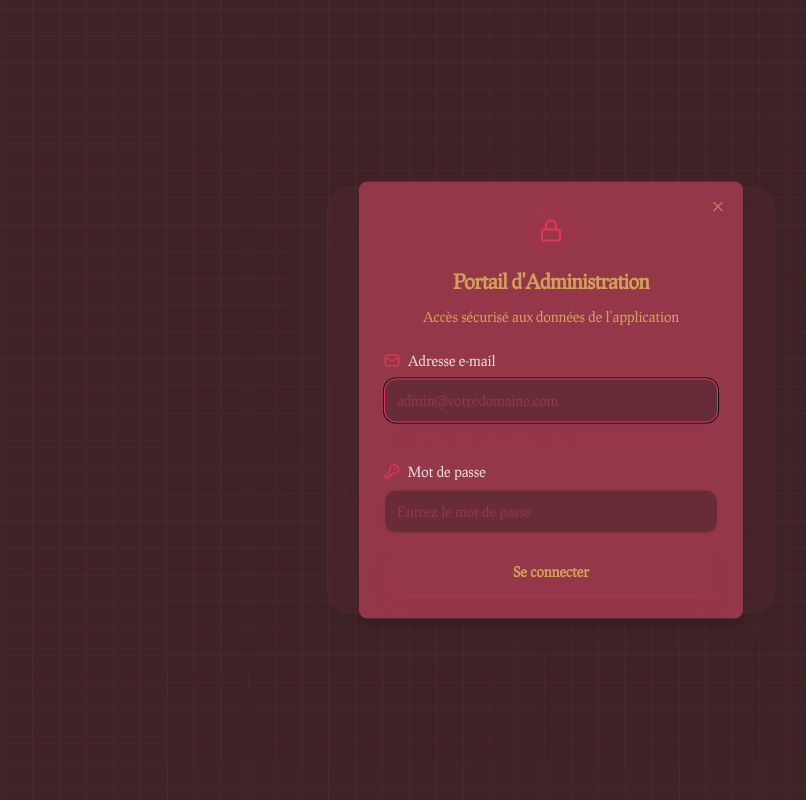
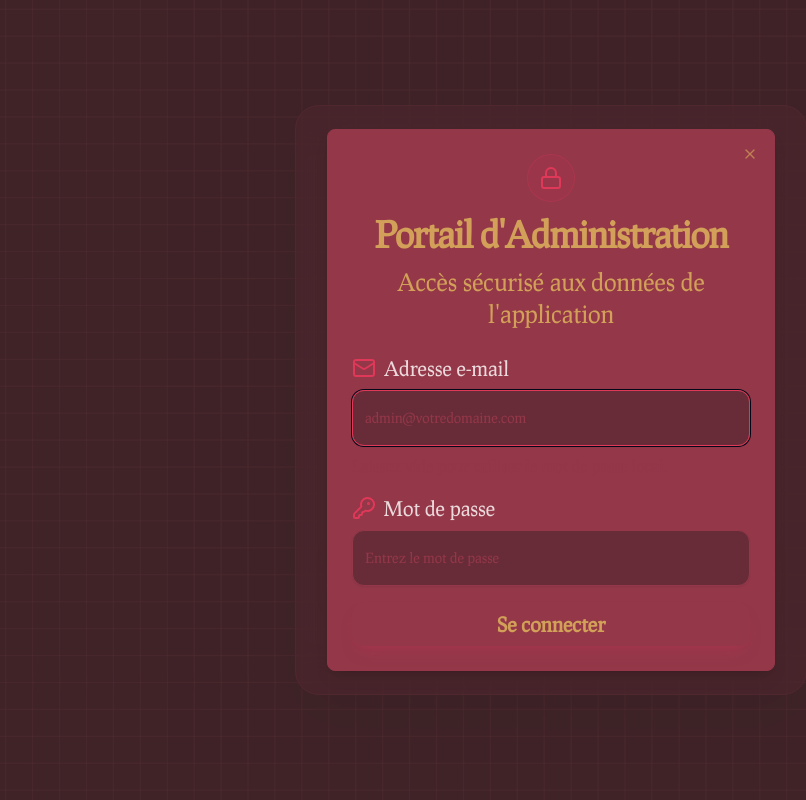
Before and after one commit to dokat/photobooth-app, a React (Vite) app: page / in a window 1280 px wide. Both pictures are taken after a click on the button "Accès données admin". Shown: the whole page, without its empty margins (89-895 px from the left). Built offline with nearby package versions, Linux system fonts and the light colour scheme.

Commit message:
feat: enhance UI elements across components with improved font sizes and button styles

```diff
--- a/src/components/CameraView.tsx
+++ b/src/components/CameraView.tsx
@@ -112,11 +112,11 @@ export function CameraView({
       {/* --- Header Section --- */}
       <CardHeader className="p-0 border-b border-neutral-800 pb-4 shrink-0 flex flex-row items-center justify-between">
         <div className="space-y-1">
-          <CardTitle className="text-3xl font-bold flex items-center gap-3 bg-gradient-to-r from-emerald-400 to-cyan-400 bg-clip-text text-transparent">
-            <Camera className="w-8 h-8 text-emerald-400" />
+          <CardTitle className="text-4xl font-bold flex items-center gap-3 bg-gradient-to-r from-emerald-400 to-cyan-400 bg-clip-text text-transparent">
+            <Camera className="w-10 h-10 text-emerald-400" />
             Immortalisez votre aventure !
           </CardTitle>
-          <CardDescription className="text-neutral-400 text-lg">
+          <CardDescription className="text-neutral-400 text-2xl">
             Choisissez le décor dans lequel vous souhaitez apparaître, puis cliquez sur l’appareil photo. Vous aurez ensuite 5 secondes pour prendre la pose… Sourire éclatant ou grimace rigolote, à vous de choisir !
           </CardDescription>
         </div>
@@ -140,21 +140,20 @@ export function CameraView({
                     : "bg-neutral-800 text-neutral-400 hover:text-white border-neutral-700"
                 )}
               >
-                <Pipette className="w-5 h-5" />
+                <Pipette className="w-10 h-10" />
               </Button>
             </div>
           )}
 
           <Button
             variant="ghost"
-            size="icon"
             onClick={handleAdminToggle}
             className={cn(
-              "rounded-full transition-all duration-300",
+              "rounded-full transition-all duration-300 [&_svg]:size-auto",
               isAdmin ? "text-emerald-500 hover:bg-emerald-500/10" : "text-neutral-600 hover:text-neutral-400"
             )}
           >
-            {isAdmin ? <Lock className="w-5 h-5" /> : <Settings className="w-5 h-5" />}
+            {isAdmin ? <Lock className="w-10 h-10" /> : <Settings className="w-10 h-10" />}
           </Button>
         </div>
       </CardHeader>
@@ -197,17 +196,17 @@ export function CameraView({
                 onClick={onRetake}
                 variant="secondary"
                 size="lg"
-                className="h-16 px-8 rounded-2xl text-xl font-bold bg-neutral-800/80 hover:bg-neutral-700 text-white shadow-xl hover:scale-105 transition-all border border-neutral-700"
+                className="h-16 px-8 rounded-2xl text-4xl font-bold bg-neutral-800/80 hover:bg-neutral-700 text-white shadow-xl hover:scale-105 transition-all border border-neutral-700 [&_svg]:size-auto"
               >
-                <RefreshCw className="w-6 h-6 mr-3" />
+                <RefreshCw className="w-10 h-10 mr-3" />
                 Reprendre la photo
               </Button>
               <Button
                 onClick={onValidate}
                 size="lg"
-                className="h-16 px-8 rounded-2xl text-xl font-bold bg-emerald-500 hover:bg-emerald-400 text-white shadow-[0_0_30px_rgba(16,185,129,0.5)] hover:scale-105 transition-all border-none"
+                className="h-16 px-8 rounded-2xl text-4xl font-bold bg-emerald-500 hover:bg-emerald-400 text-white shadow-[0_0_30px_rgba(16,185,129,0.5)] hover:scale-105 transition-all border-none [&_svg]:size-auto"
               >
-                <Check className="w-6 h-6 mr-3" />
+                <Check className="w-10 h-10 mr-3" />
                 Valider la photo
               </Button>
             </div>
@@ -217,9 +216,9 @@ export function CameraView({
             <div className="absolute inset-0 bg-gradient-to-t from-black/60 to-transparent flex items-end justify-center pb-12 transition-all duration-300">
               <Button
                 onClick={startCountdown}
-                className="rounded-full w-16 h-16 bg-emerald-500 hover:bg-emerald-400 shadow-[0_0_50px_rgba(16,185,129,0.5)] transition-all active:scale-90 border-none group/btn"
+                className="rounded-full w-24 h-24 bg-emerald-500/75 hover:bg-emerald-400/75 shadow-[0_0_50px_rgba(16,185,129,0.5)] transition-all active:scale-90 border-none group/btn [&_svg]:size-auto"
               >
-                <Camera className="text-white transition-transform group-hover/btn:scale-110" size={16} />
+                <Camera className="text-white transition-transform group-hover/btn:scale-110" size={40} />
               </Button>
             </div>
           )
--- a/src/components/Home.tsx
+++ b/src/components/Home.tsx
@@ -88,26 +88,26 @@ export function Home() {
       onClick={requestFullscreen}
       className="min-h-screen flex flex-col items-center justify-center p-4 cursor-pointer"
     >
-      <Card className="w-full max-w-md p-8 flex flex-col items-center justify-center space-y-8 bg-neutral-900/50 backdrop-blur-xl border-neutral-800 shadow-2xl rounded-3xl">
+      <Card className="w-full max-w-lg p-8 flex flex-col items-center justify-center space-y-8 bg-neutral-900/50 backdrop-blur-xl border-neutral-800 shadow-2xl rounded-3xl">
         <div className="w-24 h-24 bg-emerald-500/10 rounded-full flex items-center justify-center">
           <Camera className="w-12 h-12 text-emerald-500" />
         </div>
 
         <div className="text-center space-y-2">
-          <h1 className="text-3xl font-bold text-neutral-100">Immortalisez votre aventure !</h1>
-          <p className="text-neutral-400">Photographiez-vous devant le portail qui mène au monde des jeux.</p>
+          <h1 className="text-6xl font-bold text-neutral-100">Immortalisez votre aventure !</h1>
+          <p className="text-neutral-400 text-3xl">Photographiez-vous devant le portail qui mène au monde des jeux.</p>
         </div>
 
         <button
           onClick={handleStart}
-          className="w-full py-4 px-6 bg-emerald-600 hover:bg-emerald-500 text-white rounded-2xl font-semibold text-lg transition-all active:scale-95 shadow-lg shadow-emerald-500/25 border-none"
+          className="w-full py-4 px-6 bg-emerald-600 hover:bg-emerald-500 text-white rounded-2xl font-semibold text-3xl transition-all active:scale-95 shadow-lg shadow-emerald-500/25 border-none"
         >
           Commencer
         </button>
 
         <button
           onClick={handleOpenDataDialog}
-          className="flex items-center gap-2 text-xs text-neutral-500 hover:text-neutral-300 transition-colors border-none bg-transparent cursor-pointer"
+          className="flex items-center gap-2 text-xl text-neutral-500 hover:text-neutral-300 transition-colors border-none bg-transparent cursor-pointer"
         >
           <Database className="w-3.5 h-3.5" />
           Accès données admin
@@ -115,23 +115,23 @@ export function Home() {
       </Card>
 
       <Dialog open={showAuthDialog} onOpenChange={setShowAuthDialog}>
-        <DialogContent className="bg-neutral-900 border-neutral-800 text-neutral-100 rounded-2xl max-w-sm">
+        <DialogContent className="bg-neutral-900 border-neutral-800 text-neutral-100 rounded-2xl max-w-md">
           <DialogHeader className="space-y-3">
             <div className="mx-auto w-12 h-12 bg-emerald-500/10 text-emerald-400 rounded-full flex items-center justify-center border border-emerald-500/20">
               <Lock className="w-6 h-6" />
             </div>
-            <DialogTitle className="text-center text-xl font-bold text-neutral-100">
+            <DialogTitle className="text-center text-4xl font-bold text-neutral-100">
               Portail d'Administration
             </DialogTitle>
-            <DialogDescription className="text-center text-neutral-400">
+            <DialogDescription className="text-center text-2xl text-neutral-400">
               Accès sécurisé aux données de l'application
             </DialogDescription>
           </DialogHeader>
 
           <form onSubmit={handleLogin} className="space-y-4 pt-2">
             <div className="space-y-2">
-              <label className="text-sm font-medium text-neutral-300 flex items-center gap-2">
-                <Mail className="w-4 h-4 text-emerald-500" />
+              <label className="text-xl font-medium text-neutral-300 flex items-center gap-2">
+                <Mail className="w-6 h-6 text-emerald-500" />
                 Adresse e-mail
               </label>
               <Input
@@ -139,17 +139,17 @@ export function Home() {
                 placeholder="admin@votredomaine.com"
                 value={loginEmail}
                 onChange={(e) => setLoginEmail(e.target.value)}
-                className="bg-neutral-950/50 border-neutral-800 text-neutral-200 placeholder:text-neutral-600 focus:border-emerald-500 focus:ring-1 focus:ring-emerald-500 h-11 rounded-xl"
+                className="text-xl bg-neutral-950/50 border-neutral-800 text-neutral-200 placeholder:text-neutral-600 focus:border-emerald-500 focus:ring-1 focus:ring-emerald-500 h-14 rounded-xl"
                 autoFocus
               />
-              <p className="text-[10px] text-neutral-500">
+              <p className=" text-neutral-500">
                 Laissez vide pour utiliser le mot de passe local.
               </p>
             </div>
 
             <div className="space-y-2">
-              <label className="text-sm font-medium text-neutral-300 flex items-center gap-2">
-                <KeyRound className="w-4 h-4 text-emerald-500" />
+              <label className="text-xl font-medium text-neutral-300 flex items-center gap-2">
+                <KeyRound className="w-6 h-6 text-emerald-500" />
                 Mot de passe
               </label>
               <Input
@@ -157,7 +157,7 @@ export function Home() {
                 placeholder="Entrez le mot de passe"
                 value={password}
                 onChange={(e) => setPassword(e.target.value)}
-                className="bg-neutral-950/50 border-neutral-800 text-neutral-200 placeholder:text-neutral-600 focus:border-emerald-500 focus:ring-1 focus:ring-emerald-500 h-11 rounded-xl"
+                className="text-xl bg-neutral-950/50 border-neutral-800 text-neutral-200 placeholder:text-neutral-600 focus:border-emerald-500 focus:ring-1 focus:ring-emerald-500 h-14 rounded-xl"
               />
             </div>
 
@@ -171,7 +171,7 @@ export function Home() {
             <Button
               type="submit"
               disabled={isAuthenticating}
-              className="w-full bg-emerald-600 hover:bg-emerald-500 text-white font-semibold h-11 rounded-xl transition-all shadow-lg shadow-emerald-500/15 flex items-center justify-center gap-2"
+              className="text-xl w-full bg-emerald-600 hover:bg-emerald-500 text-white font-semibold h-11 rounded-xl transition-all shadow-lg shadow-emerald-500/15 flex items-center justify-center gap-2"
             >
               {isAuthenticating ? (
                 <>
--- a/src/components/Instructions.tsx
+++ b/src/components/Instructions.tsx
@@ -7,16 +7,16 @@ export function Instructions() {
 
     return (
         <div className="flex items-center justify-center min-h-screen">
-            <Card className="w-full max-w-md p-8 flex flex-col items-center justify-center space-y-8 bg-neutral-900/50 backdrop-blur-xl border-neutral-800 shadow-2xl rounded-3xl text-lg text-neutral-400">
+            <Card className="w-full max-w-4xl p-8 flex flex-col items-center justify-center space-y-8 bg-neutral-900/50 backdrop-blur-xl border-neutral-800 shadow-2xl rounded-3xl text-4xl text-neutral-400">
                 <p className=" mb-6">Choisissez le décor dans lequel vous souhaitez apparaître, puis cliquez sur l’appareil photo.
                     Vous aurez ensuite 5 secondes pour prendre la pose… Sourire éclatant ou grimace rigolote, à vous de choisir !</p>
 
                 <p>Une fois votre photo validée, entrez votre adresse mail pour la recevoir.</p>
                 <button
                     onClick={() => navigate("/photobooth")}
-                    className="w-full flex items-center gap-2 justify-center py-4 px-6 bg-emerald-600 hover:bg-emerald-500 text-white rounded-2xl font-semibold text-lg transition-all active:scale-95 shadow-lg shadow-emerald-500/25 border-none"
+                    className="w-full flex items-center gap-2 justify-center py-4 px-6 bg-emerald-600 hover:bg-emerald-500 text-white rounded-2xl font-semibold text-4xl transition-all active:scale-95 shadow-lg shadow-emerald-500/25 border-none"
                 >
-                    Continuer <ArrowRight />
+                    Continuer <ArrowRight size={40}/>
                 </button>
             </Card>
         </div>
--- a/src/components/ShareScreen.tsx
+++ b/src/components/ShareScreen.tsx
@@ -51,7 +51,7 @@ export function ShareScreen({ capturedPhoto }: ShareScreenProps) {
             <span className="bg-gradient-to-r from-emerald-400 to-cyan-400 bg-clip-text text-transparent">Magnifique !</span>
           </h2>
 
-          <p className="text-neutral-400 text-lg mb-10 leading-relaxed">
+          <p className="text-neutral-400 text-3xl mb-10 leading-relaxed">
             Votre souvenir est prêt. Entrez votre adresse e-mail pour le recevoir instantanément dans votre boîte de réception.
           </p>
 
@@ -62,20 +62,20 @@ export function ShareScreen({ capturedPhoto }: ShareScreenProps) {
                 value={email}
                 onChange={(e) => setEmail(e.target.value)}
                 placeholder="votre@email.com"
-                className={`w-full h-16 bg-neutral-950 border-2 rounded-2xl px-5 text-lg text-white placeholder:text-neutral-600 focus:ring-4 outline-none transition-all ${email && !isValidEmail
+                className={`w-full h-16 bg-neutral-950 border-2 rounded-2xl px-5 text-3xl text-white placeholder:text-neutral-600 focus:ring-4 outline-none transition-all ${email && !isValidEmail
                   ? "border-red-500/50 focus:border-red-500 focus:ring-red-500/20"
                   : "border-neutral-800 focus:border-emerald-500 focus:ring-emerald-500/20"
                   }`}
               />
             </div>
             {email && !isValidEmail && (
-              <p className="text-red-400 text-sm font-medium pl-2">Veuillez saisir une adresse e-mail valide.</p>
+              <p className="text-red-400 text-2xl font-medium pl-2">Veuillez saisir une adresse e-mail valide.</p>
             )}
           </div>
 
           <div className="space-y-6 mb-10">
             <div className="flex flex-col space-y-3">
-              <span className="text-sm text-neutral-400 font-medium leading-tight">
+              <span className="text-2xl text-neutral-400 font-medium leading-tight">
                 Je souhaite recevoir les actualités du musée
               </span>
               <div className="flex gap-6">
@@ -87,7 +87,7 @@ export function ShareScreen({ capturedPhoto }: ShareScreenProps) {
                     onChange={() => setAllowEmailStorage(true)}
                     className="w-5 h-5 accent-emerald-500 cursor-pointer"
                   />
-                  <span className="text-sm text-neutral-300 group-hover:text-white transition-colors font-medium">Oui</span>
+                  <span className="text-2xl text-neutral-300 group-hover:text-white transition-colors font-medium">Oui</span>
                 </label>
                 <label className="flex items-center space-x-2 cursor-pointer group">
                   <input
@@ -97,13 +97,13 @@ export function ShareScreen({ capturedPhoto }: ShareScreenProps) {
                     onChange={() => setAllowEmailStorage(false)}
                     className="w-5 h-5 accent-emerald-500 cursor-pointer"
                   />
-                  <span className="text-sm text-neutral-300 group-hover:text-white transition-colors font-medium">Non</span>
+                  <span className="text-2xl text-neutral-300 group-hover:text-white transition-colors font-medium">Non</span>
                 </label>
               </div>
             </div>
 
             <div className="flex flex-col space-y-3">
-              <span className="text-sm text-neutral-400 font-medium leading-tight">
+              <span className="text-2xl text-neutral-400 font-medium leading-tight">
                 J’autorise le musée du château de Mayenne (service de Mayenne Communauté) à utiliser ma photo pour sa communication
               </span>
               <div className="flex gap-6">
@@ -115,7 +115,7 @@ export function ShareScreen({ capturedPhoto }: ShareScreenProps) {
                     onChange={() => setAllowPhotoStorage(true)}
                     className="w-5 h-5 accent-emerald-500 cursor-pointer"
                   />
-                  <span className="text-sm text-neutral-300 group-hover:text-white transition-colors font-medium">Oui</span>
+                  <span className="text-2xl text-neutral-300 group-hover:text-white transition-colors font-medium">Oui</span>
                 </label>
                 <label className="flex items-center space-x-2 cursor-pointer group">
                   <input
@@ -125,7 +125,7 @@ export function ShareScreen({ capturedPhoto }: ShareScreenProps) {
                     onChange={() => setAllowPhotoStorage(false)}
                     className="w-5 h-5 accent-emerald-500 cursor-pointer"
                   />
-                  <span className="text-sm text-neutral-300 group-hover:text-white transition-colors font-medium">Non</span>
+                  <span className="text-2xl text-neutral-300 group-hover:text-white transition-colors font-medium">Non</span>
                 </label>
               </div>
             </div>
@@ -136,7 +136,7 @@ export function ShareScreen({ capturedPhoto }: ShareScreenProps) {
               onClick={() => navigate("/")}
               variant="outline"
               size="lg"
-              className="h-16 px-6 rounded-2xl text-lg font-bold shadow-xl transition-all border-2 border-neutral-800 hover:bg-neutral-800 text-emerald hover:text-white"
+              className="h-16 px-6 rounded-2xl text-2xl font-bold shadow-xl transition-all border-2 border-neutral-800 hover:bg-neutral-800 text-emerald hover:text-white [&_svg]:size-auto "
             >
               <Home className="w-5 h-5 mr-2" />
               Accueil
@@ -145,7 +145,7 @@ export function ShareScreen({ capturedPhoto }: ShareScreenProps) {
               onClick={handleSendEmail}
               disabled={isSending || !isValidEmail || allowEmailStorage === null || allowPhotoStorage === null}
               size="lg"
-              className="flex-1 h-16 rounded-2xl text-xl font-bold shadow-xl transition-all bg-emerald-500 hover:bg-emerald-400 text-white"
+              className="flex-1 h-16 rounded-2xl text-2xl font-bold shadow-xl transition-all bg-emerald-500 hover:bg-emerald-400 text-white [&_svg]:size-auto "
             >
               {isSending ? <Loader2 className="animate-spin w-6 h-6 mr-3" /> : null}
               Envoyer ma photo
--- a/src/components/Success.tsx
+++ b/src/components/Success.tsx
@@ -28,15 +28,15 @@ export function Success() {
         <div className="w-24 h-24 bg-emerald-500/20 text-emerald-400 rounded-full flex items-center justify-center mb-2">
           <Check className="w-12 h-12" />
         </div>
-        <h2 className="text-4xl md:text-5xl font-black tracking-tight leading-tight bg-gradient-to-r from-emerald-400 to-cyan-400 bg-clip-text text-transparent">
+        <h2 className="text-6xl font-black tracking-tight leading-tight bg-gradient-to-r from-emerald-400 to-cyan-400 bg-clip-text text-transparent">
           Bravo !
         </h2>
-        <p className="text-neutral-400 text-lg leading-relaxed">
+        <p className="text-neutral-400 text-3xl leading-relaxed">
           Votre photo a traversé le portail des jeux… Elle arrive bientôt dans votre boîte mail !<br />
         </p>
-        <p className="text-neutral-400 text-lg leading-relaxed mb-4">L’équipe du musée vous remercie de votre visite !</p>
+        <p className="text-neutral-400 text-3xl leading-relaxed mb-4">L’équipe du musée vous remercie de votre visite !</p>
 
-        <div className="text-neutral-500 text-sm font-medium animate-pulse">
+        <div className="text-neutral-500 text-lg font-medium animate-pulse">
           Retour à l'accueil dans {countdown} seconde{countdown > 1 ? "s" : ""}...
         </div>
       </div>
```
